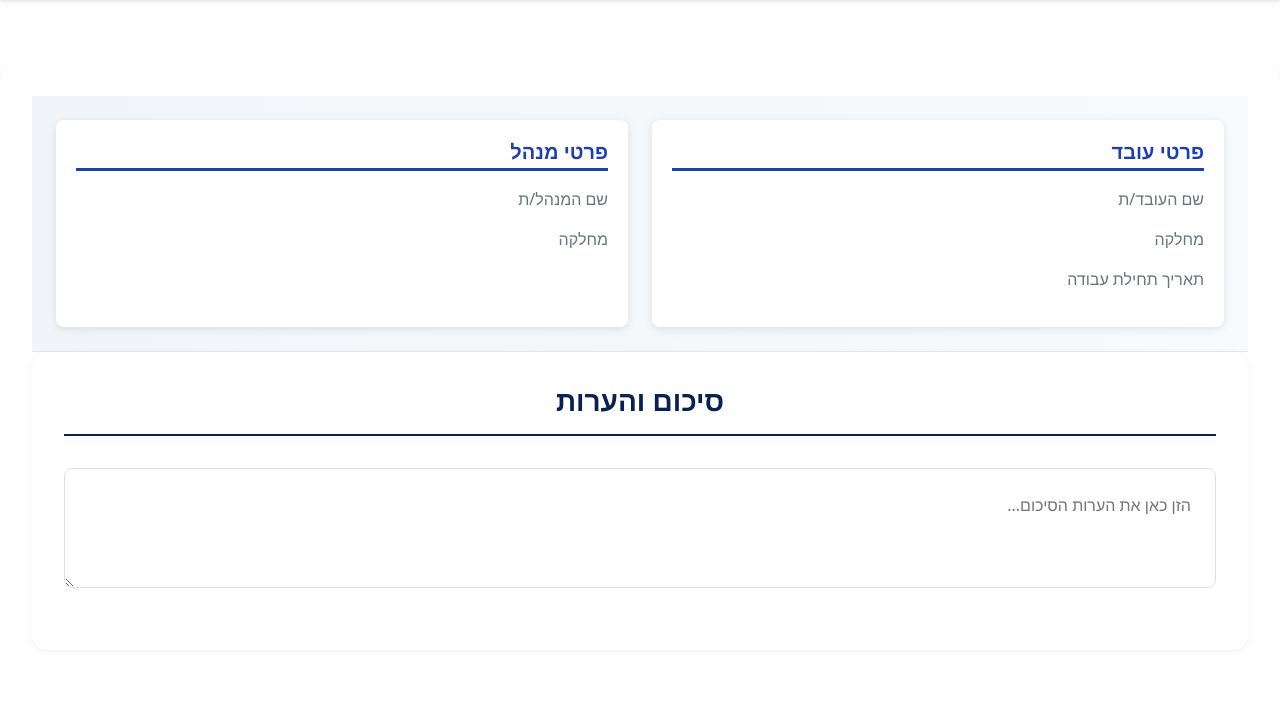
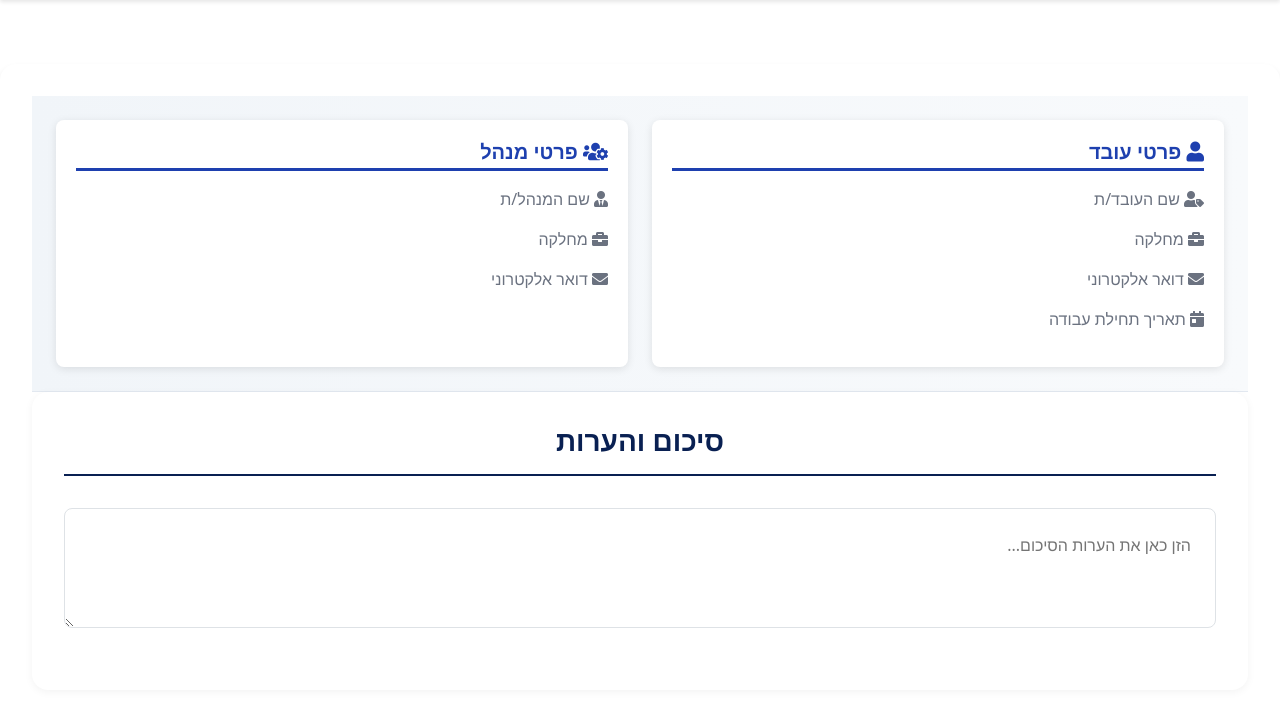
Before and after one commit to roeiredlerabra/Employee-Manager-Feedback, a plain HTML site: page 06102024.html in a window 1280 px wide. Shown: the part 86-800 px from the top of the page. Drawn offline with nearby package versions, Linux system fonts and the light colour scheme.

Commit message:
Add Font Awesome icons to employee and manager info sections for enhanced UI

```diff
--- a/06102024.html
+++ b/06102024.html
@@ -8,7 +8,7 @@
     <link rel="stylesheet" href="/new_style.css">
     <!-- Bootstrap RTL CSS -->
     <link rel="stylesheet" href="https://cdn.jsdelivr.net/npm/bootstrap@5.3.2/dist/css/bootstrap.rtl.min.css">
-
+    <link href="https://cdnjs.cloudflare.com/ajax/libs/font-awesome/5.15.4/css/all.min.css" rel="stylesheet">
     <!-- Chart.js for radar charts -->
     <script src="https://cdnjs.cloudflare.com/ajax/libs/Chart.js/3.7.0/chart.min.js"></script>
 
@@ -37,31 +37,61 @@
         <div class="comparison-wrapper">
             <div class="employee-info-header">
                 <div class="employee-info-grid">
+                    <!-- Employee Section -->
                     <div class="info-section">
-                        <h3 class="info-section-title">פרטי עובד</h3>
+                        <!-- Skeleton Employee Info -->
+
+
+                        <!-- Real Employee Info -->
+                        <div class="real-content">
+                            <h3 class="info-section-title">
+                                <i class="fas fa-user"></i> פרטי עובד
+                            </h3>
                             <div class="info-item">
-                            <span class="info-label">שם העובד/ת</span>
+                                <span class="info-label"><i class="fas fa-user-tag"></i> שם העובד/ת</span>
                                 <span class="info-value" id="employeeName"></span>
                             </div>
                             <div class="info-item">
-                            <span class="info-label">מחלקה</span>
+                                <span class="info-label"><i class="fas fa-briefcase"></i> מחלקה</span>
                                 <span class="info-value" id="employeeDepartment"></span>
                             </div>
                             <div class="info-item">
-                            <span class="info-label">תאריך תחילת עבודה</span>
+                                <span class="info-label"><i class="fas fa-envelope"></i> דואר אלקטרוני</span>
+                                <span class="info-value" id="employeeEmail"></span>
+                            </div>
+                            <div class="info-row">
+                                <div class="info-item">
+                                    <span class="info-label"><i class="fas fa-calendar-day"></i> תאריך תחילת
+                                        עבודה</span>
                                     <span class="info-value" id="employeeHireDate"></span>
+                                    <span class="info-value" id="employeeTenure"></span>
+                                </div>
+                            </div>
                         </div>
                     </div>
 
+                    <!-- Manager Section -->
                     <div class="info-section">
-                        <h3 class="info-section-title">פרטי מנהל</h3>
+                        <!-- Skeleton Manager Info -->
+
+
+                        <!-- Real Manager Info -->
+                        <div class="real-content">
+                            <h3 class="info-section-title">
+                                <i class="fas fa-users-cog"></i> פרטי מנהל
+                            </h3>
                             <div class="info-item">
-                            <span class="info-label">שם המנהל/ת</span>
+                                <span class="info-label"><i class="fas fa-user-tie"></i> שם המנהל/ת</span>
                                 <span class="info-value" id="managerName"></span>
                             </div>
                             <div class="info-item">
-                            <span class="info-label">מחלקה</span>
+                                <span class="info-label"><i class="fas fa-briefcase"></i> מחלקה</span>
                                 <span class="info-value" id="managerDepartment"></span>
+                            </div>
+                            <div class="info-item">
+                                <span class="info-label"><i class="fas fa-envelope"></i> דואר אלקטרוני</span>
+                                <span class="info-value" id="managerEmail"></span>
+                            </div>
                         </div>
                     </div>
                 </div>
```
Lines whose indentation alone changed are shown as unchanged.
